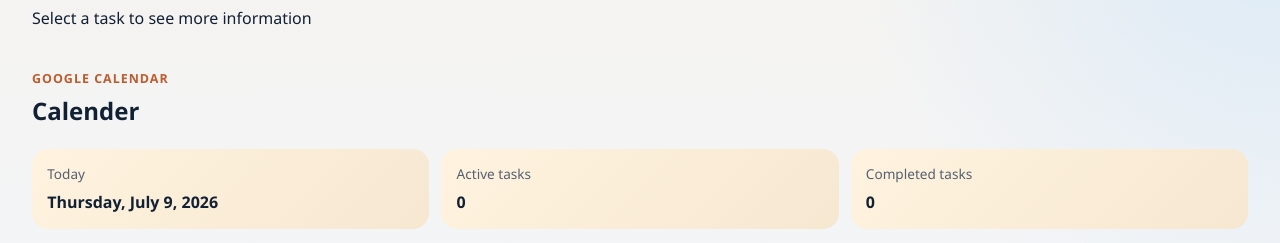
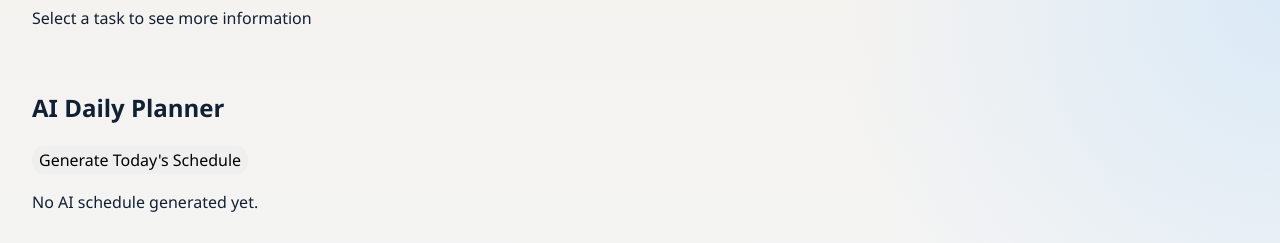
Before and after one commit to Shaurya-fs/FocusIO, a React (Vite) app: page / in a window 1280 px wide. Both pictures are taken after a click on the button "Login". Shown: the part 529-772 px from the top of the page. Built offline with nearby package versions, Linux system fonts and the light colour scheme; no server answers.

Commit message:
created AIplanner js and connecting open ai to the project .

```diff
--- a/package.json
+++ b/package.json
@@ -64,6 +64,7 @@
     "object-inspect": "^1.13.4",
     "on-finished": "^2.4.1",
     "once": "^1.4.0",
+    "openai": "^6.46.0",
     "parseurl": "^1.3.3",
     "path-to-regexp": "^8.4.2",
     "proxy-addr": "^2.0.7",
--- /dev/null
+++ b/src/Components/AIPlanner.jsx
@@ -0,0 +1,26 @@
+import { useState } from "react";
+import "./AIPlanner.css";
+
+function AIPlanner() {
+  const [schedule, setSchedule] = useState("");
+
+  return (
+    <div className="ai-planner">
+      <h2>AI Daily Planner</h2>
+
+      <button>
+        Generate Today's Schedule
+      </button>
+
+      <div className="schedule-box">
+        {schedule ? (
+          <pre>{schedule}</pre>
+        ) : (
+          <p>No AI schedule generated yet.</p>
+        )}
+      </div>
+    </div>
+  );
+}
+
+export default AIPlanner;
--- a/src/Components/TaskList.jsx
+++ b/src/Components/TaskList.jsx
@@ -1,6 +1,6 @@
 import "./TaskList.css";
 
-export function TaskList({ tasks, toggleTask, deleteTask, onSelectTask }) {
+export function TaskList({ tasks, toggleTask, deleteTask, onSelectTask, startEditing }) {
   return (
     <div className="task-list">
       <h2>Tasks</h2>
@@ -18,16 +18,13 @@ export function TaskList({ tasks, toggleTask, deleteTask, onSelectTask }) {
               {task.dueDate &&(<p>Due Date: {task.dueDate}</p>)}
               {task.estimatedDuration
                &&(<p>Estimated Duration: {task.estimatedDuration} minutes</p>)}
-               {task.startEditing &&(<p>Editing:{task.startediting}</p>)}
-
             </div>
 
 
             <button onClick={() => toggleTask(task.id)}>
               {task.completed ? "Undo" : "Complete"}
             </button>
-            <button className= "editTask_button" onClick={()=>startEditing(task)}>
-
+            <button className="editTask_button" onClick={() => startEditing(task)}>
               Edit Task
             </button>
 
--- a/src/pages/HomePage.jsx
+++ b/src/pages/HomePage.jsx
@@ -3,6 +3,7 @@ import AddTask from "../Components/AddTask";
 import { TaskList } from "../Components/TaskList";
 import TaskDetails from "../Components/TaskDetails";
 import CalendarView from "../Components/CalendarView";
+import AIPlanner from "../Components/AIPlanner";
 import "./HomePage.css";
 
 const API_URL = "http://localhost:5001/tasks";
@@ -139,6 +140,7 @@ function HomePage() {
       />
 
       <TaskDetails task={selectedTask} />
+      <AIPlanner />
 
       <CalendarView tasks={tasks} />
     </div>
```
Also changed, not shown: src/Components/AIPlanner.css (added), 1 other file (tests, documents, lock files or other folders).
